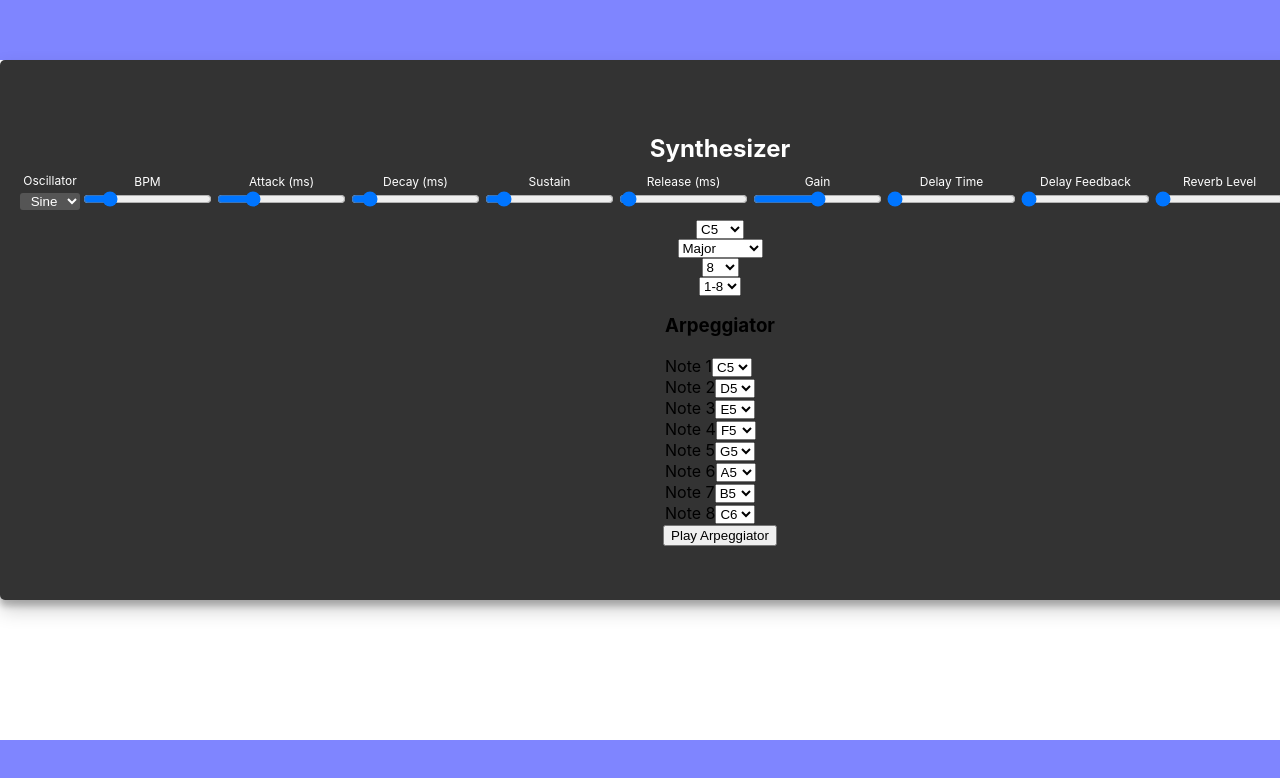
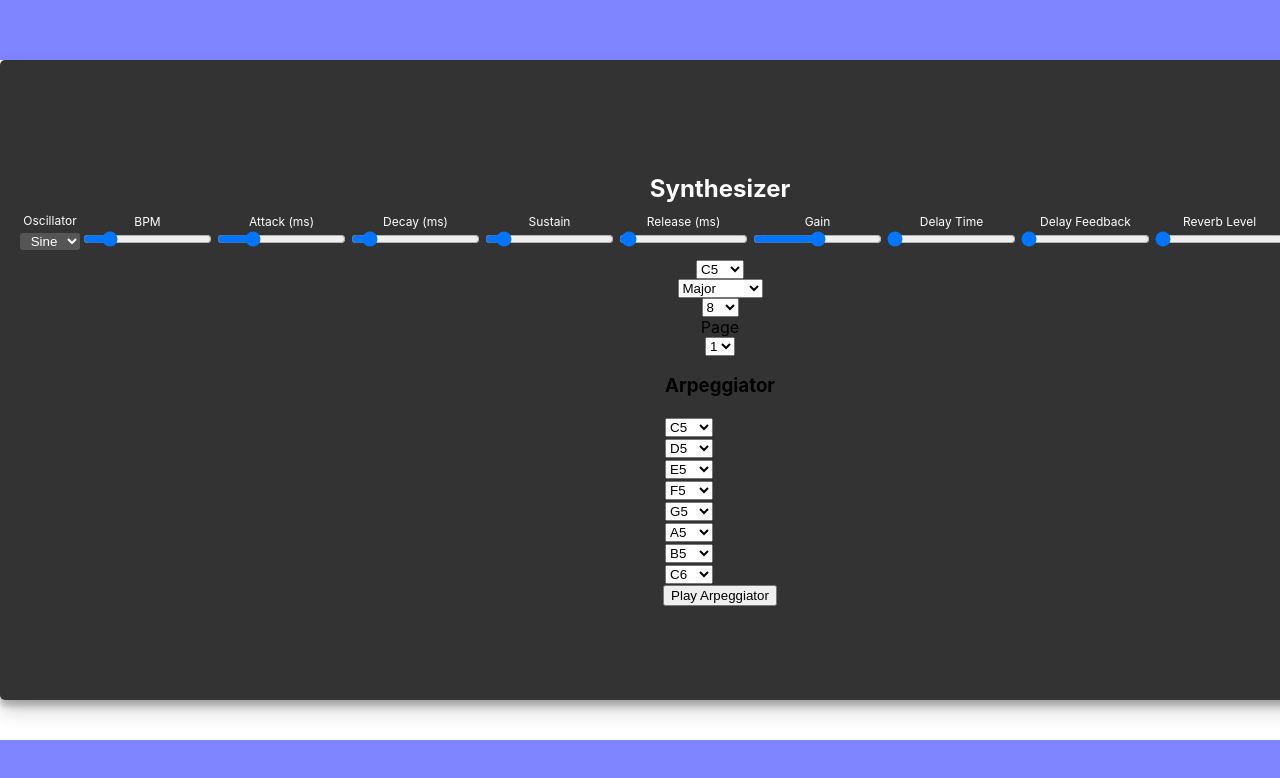
Before and after one commit to JavierEspinosaP/synth_online, a React (Create React App) app: page / in a window 1280 px wide. Shown: the top 778 px of the page. Built offline with nearby package versions, Linux system fonts and the light colour scheme.

Commit message:
mas de 8 steps funcionando

```diff
--- a/src/assets/scales.json
+++ b/src/assets/scales.json
@@ -3,7 +3,7 @@
     "scales": {
       "major": [0, 2, 4, 5, 7, 9, 11, 12],
       "minor": [0, 2, 3, 5, 7, 8, 10, 12],
-      "pentatonic": [0, 2, 4, 7, 9],
+      "pentatonic": [0, 2, 4, 7, 9, 12],
       "blues": [0, 3, 5, 6, 7, 10, 12],
       "dorian": [0, 2, 3, 5, 7, 9, 10, 12],
       "phrygian": [0, 1, 3, 5, 7, 8, 10, 12],
--- a/src/components/Main/Synth/Synth.jsx
+++ b/src/components/Main/Synth/Synth.jsx
@@ -4,14 +4,13 @@ import '../../../styles/components/__synth.scss'
 import scalesData from '../../../assets/scales.json';
 
 
-const generateScaleNotes = (rootNote, scaleType) => {
-
+const generateScaleNotes = (rootNote, scaleType, numSteps) => {
   const scalePattern = scalesData.scales[scaleType];
   const rootNoteIndex = scalesData.notes.indexOf(rootNote);
   let scaleNotes = [];
   let octaveOffset = 0;
 
-  while (scaleNotes.length < 8) {
+  while (scaleNotes.length < numSteps) {
     for (const interval of scalePattern) {
       const noteIndex = rootNoteIndex + interval + octaveOffset;
       if (noteIndex < scalesData.notes.length) {
@@ -20,27 +19,13 @@ const generateScaleNotes = (rootNote, scaleType) => {
         octaveOffset += 12;
       }
 
-      if (scaleNotes.length === 8) {
+      if (scaleNotes.length === numSteps) {
         break;
       }
     }
   }
 
   return { scaleNotes, nextOctave: octaveOffset };
-};
-
-const generateStepRangeOptions = (numSteps) => {
-  const ranges = [];
-  const stepsPerRange = 8;
-
-  for (let i = 0; i < numSteps; i += stepsPerRange) {
-    ranges.push({
-      start: i,
-      end: i + stepsPerRange - 1,
-    });
-  }
-
-  return ranges;
 };
 
 
@@ -53,7 +38,6 @@ const Synthesizer = () => {
   const [delayFeedback, setDelayFeedback] = useState(0);
   const [reverbLevel, setReverbLevel] = useState(0);
   const [isPlaying, setIsPlaying] = useState(false);
-  const loop = useRef(null);
   const [bpm, setBpm] = useState(200);
   const [part, setPart] = useState(null);
   const [reverbDecay, setReverbDecay] = useState(1.5);
@@ -63,11 +47,9 @@ const Synthesizer = () => {
   const [numSteps, setNumSteps] = useState(8);
   const [arpeggiatorNotes, setArpeggiatorNotes] = useState(generateScaleNotes(rootNote, scale, numSteps));
   const [currentPage, setCurrentPage] = useState(0);
+  const [stepRange, setStepRange] = useState({ start: 0, end: 7 });
+  const [currentPageNotes, setCurrentPageNotes] = useState([]);
 
-
-  useEffect(() => {
-    console.log(arpeggiatorNotes);
-  }, [])
 
   const synth = useRef(null);
   const gain = useRef(null);
@@ -89,8 +71,6 @@ const Synthesizer = () => {
     if (reverb.current.roomSize) {
       reverb.current.roomSize.value = reverbLevel;
     }
-
-
     synth.current.connect(delay.current);
     synth.current.connect(reverb.current);
   };
@@ -99,19 +79,20 @@ const Synthesizer = () => {
     createSynth();
   }, []);
 
-
-
-
   useEffect(() => {
     const { scaleNotes, nextOctave } = generateScaleNotes(rootNote, scale);
     setArpeggiatorNotes({ scaleNotes, nextOctave });
   }, []);
 
   useEffect(() => {
-    const { scaleNotes, nextOctave } = generateScaleNotes(rootNote, scale);
+    const { scaleNotes, nextOctave } = generateScaleNotes(rootNote, scale, numSteps);
     setArpeggiatorNotes({ scaleNotes, nextOctave });
-  }, [rootNote, scale]);
 
+    // Aquí se actualiza currentPageNotes
+    const pageStart = currentPage * 8;
+    const pageEnd = pageStart + 8;
+    setCurrentPageNotes(scaleNotes.slice(pageStart, pageEnd));
+  }, [rootNote, scale, numSteps, currentPage]);
 
   const stopArpeggiator = () => {
     if (part) {
@@ -162,6 +143,16 @@ const Synthesizer = () => {
 
     await Tone.start();
 
+    const scaleNotes = arpeggiatorNotes.scaleNotes;
+    let arpeggiatorNotesList = [];
+    const repeats = numSteps / scaleNotes.length;
+
+    for (let i = 0; i < repeats; i++) {
+      arpeggiatorNotesList = arpeggiatorNotesList.concat(scaleNotes);
+    }
+
+    arpeggiatorNotesRef.current = arpeggiatorNotesList;
+
     updateArpeggioEvents(); // Añade esta línea
 
     const events = arpeggiatorNotesRef.current.map((_, idx) => {
@@ -176,9 +167,9 @@ const Synthesizer = () => {
     const loopDuration = events.length * (60 / bpmRef.current);
 
     const arpeggioPart = new Tone.Part((time, event) => {
-      synth.current.triggerAttackRelease(event.note(), Tone.Time("1n"), time); // Usa event.note() en lugar de event.note
+      console.log(`Arpeggiator step: ${event.time / (60 / bpmRef.current)}`);
+      synth.current.triggerAttackRelease(event.note(), Tone.Time("1n"), time);
     }, events);
-
 
     arpeggioPart.loop = true;
     arpeggioPart.loopEnd = loopDuration; // Usamos el loopDuration actualizado
@@ -190,10 +181,16 @@ const Synthesizer = () => {
   };
 
 
+
   const handleNoteChange = (index, event) => {
     const newNotes = [...arpeggiatorNotes.scaleNotes];
     newNotes[index] = event.target.value;
     setArpeggiatorNotes({ scaleNotes: newNotes, nextOctave: arpeggiatorNotes.nextOctave });
+
+    // Agregue estas líneas para actualizar el estado de currentPageNotes
+    const pageStart = currentPage * 8;
+    const pageEnd = pageStart + 8;
+    setCurrentPageNotes(newNotes.slice(pageStart, pageEnd));
   };
 
 
@@ -371,8 +368,9 @@ const Synthesizer = () => {
         id="num-steps"
         value={numSteps}
         onChange={(e) => {
-          setNumSteps(parseInt(e.target.value, 10));
-          setArpeggiatorNotes(generateScaleNotes(rootNote, scale, parseInt(e.target.value, 10)));
+          const newNumSteps = parseInt(e.target.value, 10);
+          setNumSteps(newNumSteps);
+          setArpeggiatorNotes(generateScaleNotes(rootNote, scale, newNumSteps));
         }}
       >
         <option value="8">8</option>
@@ -381,10 +379,11 @@ const Synthesizer = () => {
         <option value="64">64</option>
       </select>
 
+      <label htmlFor="current-page">Page</label>
       <select id="current-page" value={currentPage} onChange={handlePageChange}>
-        {generateStepRangeOptions(numSteps).map((range, index) => (
+        {Array.from({ length: Math.ceil(numSteps / 8) }, (_, index) => (
           <option key={index} value={index}>
-            {range.start + 1}-{range.end + 1}
+            {(index + 1)}
           </option>
         ))}
       </select>
@@ -393,27 +392,21 @@ const Synthesizer = () => {
       <div className="synthesizer__arpeggiator">
         <h3 className="synthesizer__arpeggiator-title">Arpeggiator</h3>
         <div className="synthesizer__arpeggiator-notes">
-          {arpeggiatorNotes.scaleNotes.slice(0, numSteps).map((note, idx) => (
-            <div key={idx} className="synthesizer__arpeggiator-note">
-              <label className="synthesizer__arpeggiator-note-label" htmlFor={`note-${idx}`}>Note {idx + 1}</label>
-              <select id={`note-${idx}`} value={note} onChange={(e) => handleNoteChange(idx, e)}>
-                <option value="C5">C5</option>
-                <option value="D5">D5</option>
-                <option value="E5">E5</option>
-                <option value="F5">F5</option>
-                <option value="G5">G5</option>
-                <option value="A5">A5</option>
-                <option value="B5">B5</option>
-                <option value="C6">C6</option>
-                <option value="D6">D6</option>
-                <option value="E6">E6</option>
-                <option value="F6">F6</option>
-                <option value="G6">G6</option>
-                <option value="A6">A6</option>
-                <option value="B6">B6</option>
+          {currentPageNotes.map((note, index) => (
+            <div key={index} className="synthesizer__note-selector">
+              <select
+                value={note}
+                onChange={(e) => handleNoteChange(index + stepRange.start, e)}
+              >
+                {scalesData.notes.map((noteOption, idx) => (
+                  <option key={idx} value={noteOption}>
+                    {noteOption}
+                  </option>
+                ))}
               </select>
             </div>
           ))}
+
         </div>
       </div>
 
--- a/src/styles/components/__synth.scss
+++ b/src/styles/components/__synth.scss
@@ -8,7 +8,7 @@
   background-color: #333;
   border-radius: 5px;
   width: 1400px;
-  height: 500px;
+  height: 600px;
   padding: 20px;
   box-shadow: 0 10px 20px rgba(0, 0, 0, 0.19), 0 6px 6px rgba(0, 0, 0, 0.23);
 }
```
